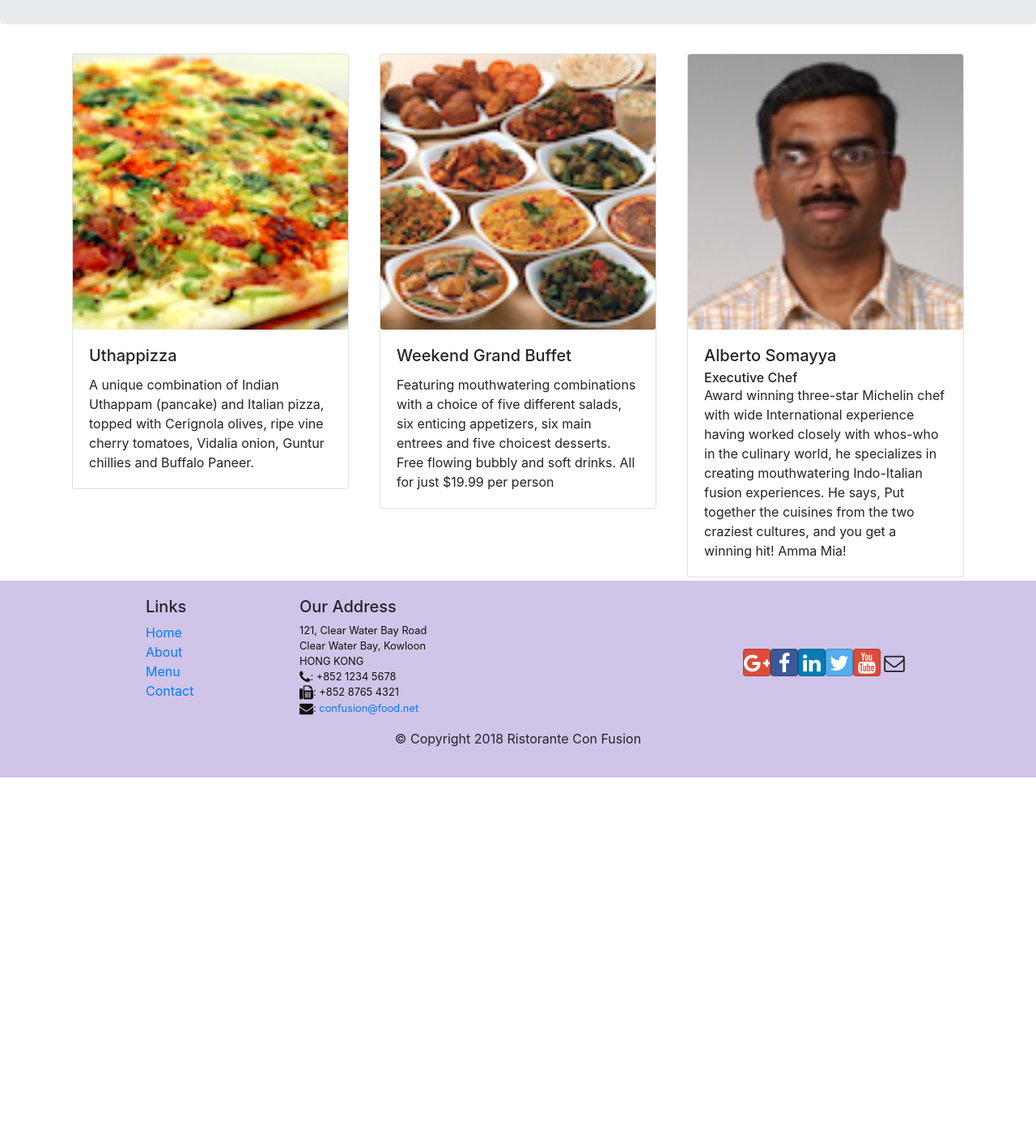
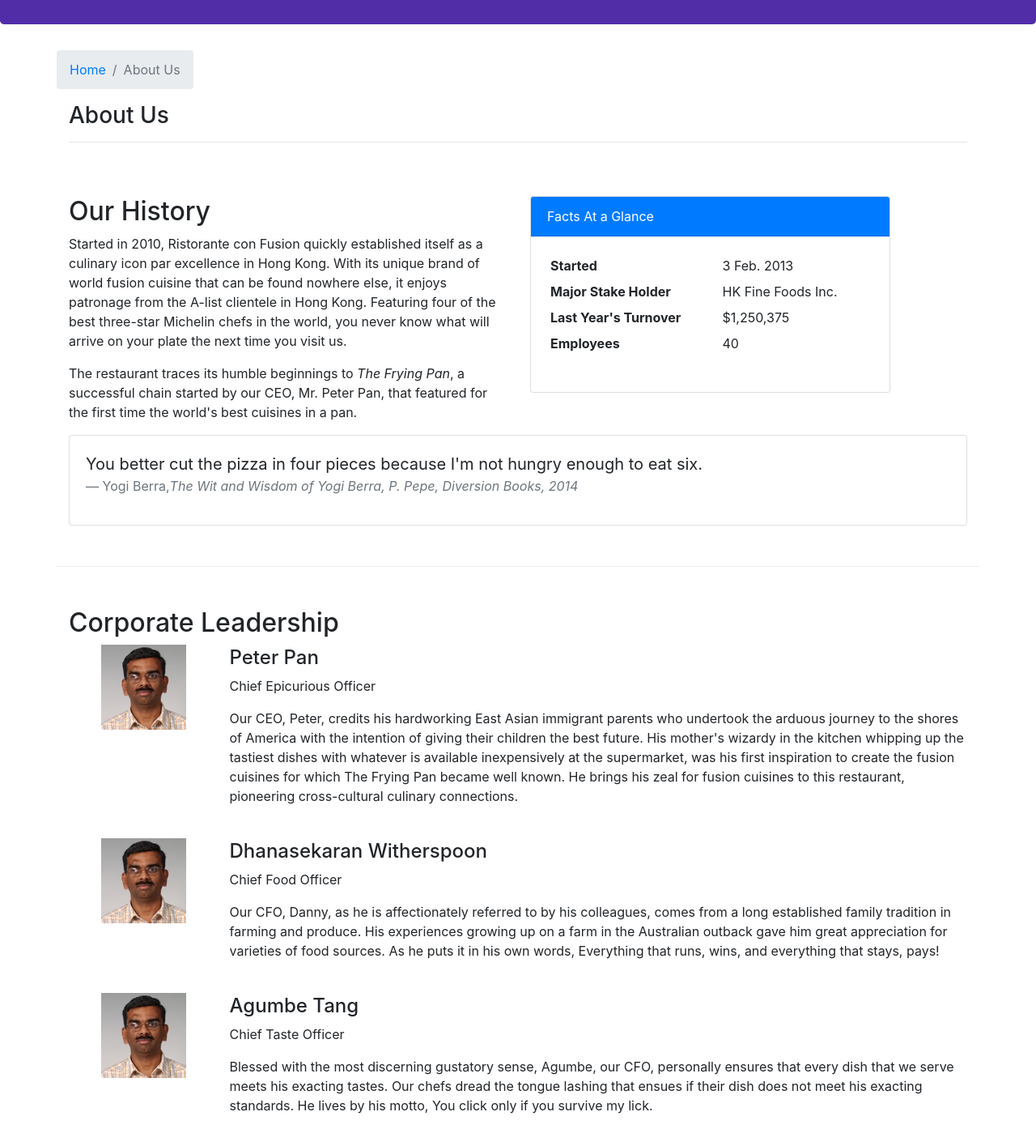
Before and after one commit to IshaSaxena9/restaurant-react, a React (Create React App) app: page /aboutus in a window 1280 px wide. Before the commit this address led to /home. Shown: the part 300-1715 px from the top of the page at 81% size. Before the commit the page ends 1260 px from the top, so only its background shows below. Built offline with nearby package versions, Linux system fonts and the light colour scheme.

Commit message:
Added leaders to the AboutUs page

```diff
--- a/src/App.css
+++ b/src/App.css
@@ -18,7 +18,7 @@
 .jumbotron {
   padding:70px 30px 70px 30px;
   margin:0px auto;
-  background: #9575CD ;
+  background-color: #512DA8 !important;
   color:floralwhite;
 }
 
@@ -31,3 +31,13 @@
 .navbar-dark {
   background-color: #512DA8;
 }
+
+.grid-container {
+  display: grid;
+  grid-template-columns: 30% 70%;
+}
+
+.leader-details {
+  margin-left: 5%;
+  padding-top: 0.2%;
+}
--- /dev/null
+++ b/src/components/AboutComponent.js
@@ -0,0 +1,94 @@
+import React from 'react';
+import { Breadcrumb, BreadcrumbItem, Card, CardBody, CardHeader, Media } from 'reactstrap';
+import { Link } from 'react-router-dom';
+import '../App.css';
+
+function RenderLeader({ leader }) {
+    return (
+        <Media className='grid-container'>
+            <div>
+                <img src={leader.image} alt="not found" />
+            </div>
+            <div className='leader-details'>
+                <h4>{leader.name}</h4>
+                <p>{leader.designation}</p>
+                <p>{leader.description}</p>
+                <br />
+            </div>
+        </Media>
+    )
+}
+
+function About(props) {
+
+    const leaders = props.leaders.map((leader) => {
+        return (
+            <RenderLeader leader={leader} />
+        );
+    });
+
+    return (
+        <div className="container">
+            <div className="row">
+                <Breadcrumb>
+                    <BreadcrumbItem><Link to="/home">Home</Link></BreadcrumbItem>
+                    <BreadcrumbItem active>About Us</BreadcrumbItem>
+                </Breadcrumb>
+                <div className="col-12">
+                    <h3>About Us</h3>
+                    <hr />
+                </div>
+            </div>
+            <div className="row row-content">
+                <div className="col-12 col-md-6">
+                    <h2>Our History</h2>
+                    <p>Started in 2010, Ristorante con Fusion quickly established itself as a culinary icon par excellence in Hong Kong. With its unique brand of world fusion cuisine that can be found nowhere else, it enjoys patronage from the A-list clientele in Hong Kong.  Featuring four of the best three-star Michelin chefs in the world, you never know what will arrive on your plate the next time you visit us.</p>
+                    <p>The restaurant traces its humble beginnings to <em>The Frying Pan</em>, a successful chain started by our CEO, Mr. Peter Pan, that featured for the first time the world's best cuisines in a pan.</p>
+                </div>
+                <div className="col-12 col-md-5">
+                    <Card>
+                        <CardHeader className="bg-primary text-white">Facts At a Glance</CardHeader>
+                        <CardBody>
+                            <dl className="row p-1">
+                                <dt className="col-6">Started</dt>
+                                <dd className="col-6">3 Feb. 2013</dd>
+                                <dt className="col-6">Major Stake Holder</dt>
+                                <dd className="col-6">HK Fine Foods Inc.</dd>
+                                <dt className="col-6">Last Year's Turnover</dt>
+                                <dd className="col-6">$1,250,375</dd>
+                                <dt className="col-6">Employees</dt>
+                                <dd className="col-6">40</dd>
+                            </dl>
+                        </CardBody>
+                    </Card>
+                </div>
+                <div className="col-12">
+                    <Card>
+                        <CardBody className="bg-faded">
+                            <blockquote className="blockquote">
+                                <p className="mb-0">You better cut the pizza in four pieces because
+                                    I'm not hungry enough to eat six.</p>
+                                <footer className="blockquote-footer">Yogi Berra,
+                                <cite title="Source Title">The Wit and Wisdom of Yogi Berra,
+                                    P. Pepe, Diversion Books, 2014</cite>
+                                </footer>
+                            </blockquote>
+                        </CardBody>
+                    </Card>
+                </div>
+            </div>
+            <div className="row row-content">
+                <div className="col-12">
+                    <h2>Corporate Leadership</h2>
+                </div>
+                <div className="col-12">
+                    <Media list>
+                        {leaders}
+                    </Media>
+                </div>
+            </div>
+        </div>
+    );
+}
+
+export default About;
--- a/src/components/ContactComponent.js
+++ b/src/components/ContactComponent.js
@@ -36,7 +36,7 @@
                 <div className="col-12 col-sm-11 offset-sm-1">
                     <div className="btn-group" role="group">
                         <a role="button" className="btn btn-primary" href="tel:+85212345678"><i className="fa fa-phone"></i> Call</a>
-                        <a role="button" className="btn btn-info"><i className="fa fa-skype"></i> Skype</a>
+                        <a role="button" className="btn btn-info" href="confusion@skype"><i className="fa fa-skype"></i> Skype</a>
                         <a role="button" className="btn btn-success" href="mailto:confusion@food.net"><i className="fa fa-envelope-o"></i> Email</a>
                     </div>
                 </div>
--- a/src/components/MainComponent.js
+++ b/src/components/MainComponent.js
@@ -10,6 +10,7 @@
 import Footer from './FooterComponent';
 import Home from './HomeComponent';
 import Contact from './ContactComponent';
+import About from './AboutComponent';
 
 class Main extends Component {
   constructor(props) {
@@ -48,9 +49,10 @@
         <Switch>
           <Route path='/home' component={HomePage} />
           <Route exact path='/menu' component={() => <Menu dishes={this.state.dishes} />} />
-          <Route exact path='/contactus' component={Contact} />} />
+          <Route exact path='/contactus' component={Contact} />
           <Route path='/menu/:dishId' component={DishWithId} />
-              <Redirect to="/home" />
+          <Route path='/aboutus' component={() => <About leaders={this.state.leaders} />} />
+          <Redirect to="/home" />
         </Switch>
         <DishDetail dish={this.state.dishes.filter((dish) => dish.id === this.state.selectedDish)[0]} />
         <Footer />
```
